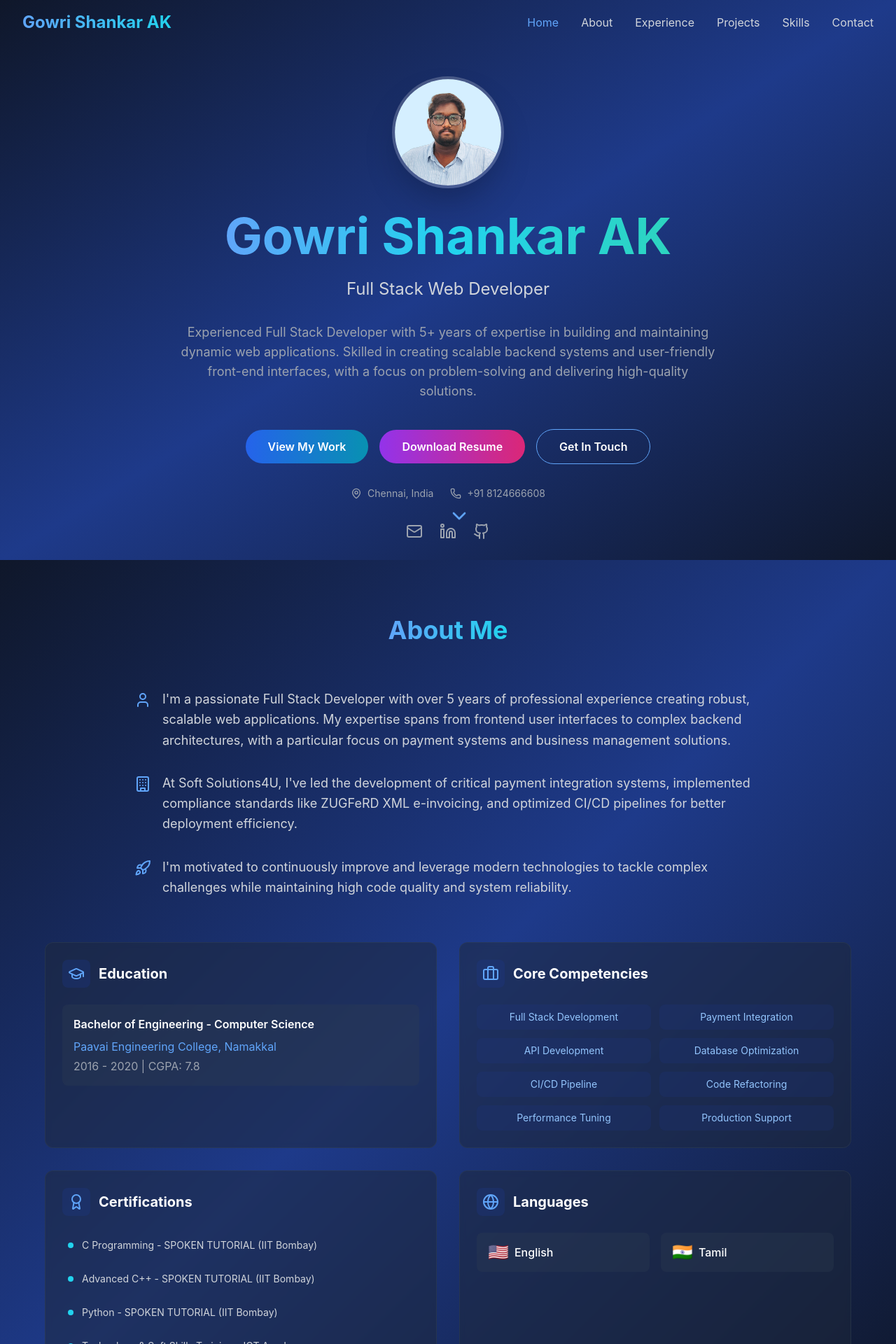
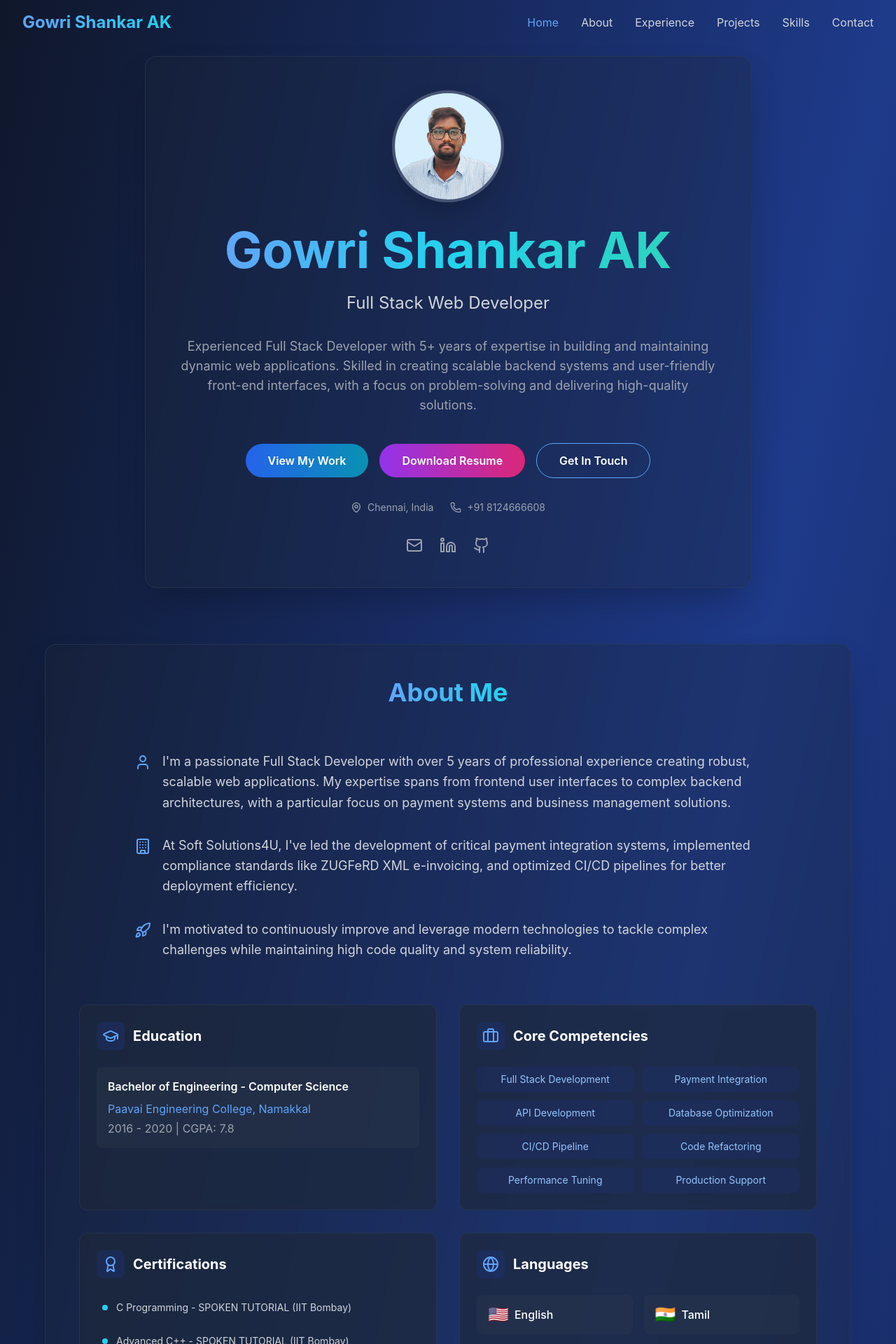
Before and after one commit to iamgowrishankar/portfolio, a React (Create React App) app: page / in a window 1280 px wide. Shown: the top 1920 px of the page at 70% size. Built offline with nearby package versions, Linux system fonts and the light colour scheme.

Commit message:
Redesign portfolio with card section and add full background instead of section

```diff
--- a/src/App.js
+++ b/src/App.js
@@ -33,7 +33,7 @@ function App() {
   }, []);
 
   return (
-    <div className="App">
+    <div className="App bg-gradient-to-br from-slate-900 via-blue-900 to-slate-900 min-h-screen">
       <Header activeSection={activeSection} />
       <Hero />
       <About />
--- a/src/components/About.js
+++ b/src/components/About.js
@@ -21,7 +21,8 @@ const About = () => {
   ];
 
   return (
-    <section id="about" className="py-20 px-4 bg-gradient-to-br from-slate-900 via-blue-900 to-slate-900 text-white">
+    <section id="about" className="py-20 px-4 text-white">
+      <div className="max-w-6xl mx-auto bg-slate-800/30 backdrop-blur-sm rounded-2xl p-8 md:p-12 shadow-2xl border border-slate-700/50">
         <div className="max-w-6xl mx-auto">
           <h2 className="text-4xl font-bold text-center mb-16">
             <span className="bg-gradient-to-r from-blue-400 to-cyan-400 bg-clip-text text-transparent">
@@ -132,6 +133,7 @@ const About = () => {
             </div>
           </div>
         </div>
+      </div>
     </section>
   );
 };
--- a/src/components/Contact.js
+++ b/src/components/Contact.js
@@ -5,7 +5,8 @@ const Contact = () => {
   return (
     <>
       {/* Contact Section */}
-      <section id="contact" className="py-20 px-4 bg-gradient-to-br from-slate-900 via-blue-900 to-slate-900 text-white">
+      <section id="contact" className="py-20 px-4 text-white">
+        <div className="max-w-6xl mx-auto bg-slate-800/30 backdrop-blur-sm rounded-2xl p-8 md:p-12 shadow-2xl border border-slate-700/50">
           <div className="max-w-4xl mx-auto text-center">
             <h2 className="text-4xl font-bold mb-8">
               <span className="bg-gradient-to-r from-blue-400 to-cyan-400 bg-clip-text text-transparent">
@@ -59,6 +60,7 @@ const Contact = () => {
               Send Message
             </a>
           </div>
+        </div>
       </section>
 
       {/* Footer */}
--- a/src/components/Experience.js
+++ b/src/components/Experience.js
@@ -20,7 +20,8 @@ const Experience = () => {
   ];
 
   return (
-    <section id="experience" className="py-20 px-4 bg-gradient-to-br from-slate-900 via-blue-900 to-slate-900 text-white">
+    <section id="experience" className="py-20 px-4 text-white">
+      <div className="max-w-6xl mx-auto bg-slate-800/30 backdrop-blur-sm rounded-2xl p-8 md:p-12 shadow-2xl border border-slate-700/50">
         <div className="max-w-6xl mx-auto">
           <h2 className="text-4xl font-bold text-center mb-16">
             <span className="bg-gradient-to-r from-blue-400 to-cyan-400 bg-clip-text text-transparent">
@@ -59,6 +60,7 @@ const Experience = () => {
             </div>
           ))}
         </div>
+      </div>
     </section>
   );
 };
--- a/src/components/Hero.js
+++ b/src/components/Hero.js
@@ -9,7 +9,8 @@ const Hero = () => {
   };
 
   return (
-    <section id="home" className="min-h-screen flex items-center justify-center px-4 pt-20 bg-gradient-to-br from-slate-900 via-blue-900 to-slate-900 text-white">
+    <section id="home" className="min-h-screen flex items-center justify-center px-4 pt-20 text-white">
+      <div className="max-w-4xl mx-auto bg-slate-800/30 backdrop-blur-sm rounded-2xl p-8 md:p-12 shadow-2xl border border-slate-700/50">
         <div className="text-center max-w-4xl mx-auto">
           <div className="mb-8">
           <div className="w-40 h-40 rounded-full mx-auto mb-6 overflow-hidden shadow-2xl border-4 border-white/20 hover:scale-105 transition-transform duration-300">
@@ -95,9 +96,6 @@ const Hero = () => {
               <Github size={24} />
             </a>
           </div>
-
-        <div className="absolute bottom-8 left-1/2 transform -translate-x-1/2 animate-bounce">
-          <ChevronDown className="text-blue-400" size={32} />
         </div>
       </div>
     </section>
--- a/src/components/Projects.js
+++ b/src/components/Projects.js
@@ -42,7 +42,8 @@ const Projects = () => {
   ];
 
   return (
-    <section id="projects" className="py-20 px-4 bg-gradient-to-br from-slate-900 via-blue-900 to-slate-900 text-white">
+    <section id="projects" className="py-20 px-4 text-white">
+      <div className="max-w-6xl mx-auto bg-slate-800/30 backdrop-blur-sm rounded-2xl p-8 md:p-12 shadow-2xl border border-slate-700/50">
         <div className="max-w-6xl mx-auto">
           <h2 className="text-4xl font-bold text-center mb-16">
             <span className="bg-gradient-to-r from-blue-400 to-cyan-400 bg-clip-text text-transparent">
@@ -90,6 +91,7 @@ const Projects = () => {
             ))}
           </div>
         </div>
+      </div>
     </section>
   );
 };
--- a/src/components/Skills.js
+++ b/src/components/Skills.js
@@ -30,7 +30,8 @@ const Skills = () => {
   ];
 
   return (
-    <section id="skills" className="py-20 px-4 bg-gradient-to-br from-slate-900 via-blue-900 to-slate-900 text-white">
+    <section id="skills" className="py-20 px-4 text-white">
+      <div className="max-w-6xl mx-auto bg-slate-800/30 backdrop-blur-sm rounded-2xl p-8 md:p-12 shadow-2xl border border-slate-700/50">
         <div className="max-w-6xl mx-auto">
           <h2 className="text-4xl font-bold text-center mb-16">
             <span className="bg-gradient-to-r from-blue-400 to-cyan-400 bg-clip-text text-transparent">
@@ -72,6 +73,7 @@ const Skills = () => {
             ))}
           </div>
         </div>
+      </div>
     </section>
   );
 };
```
Lines whose indentation alone changed are shown as unchanged.
